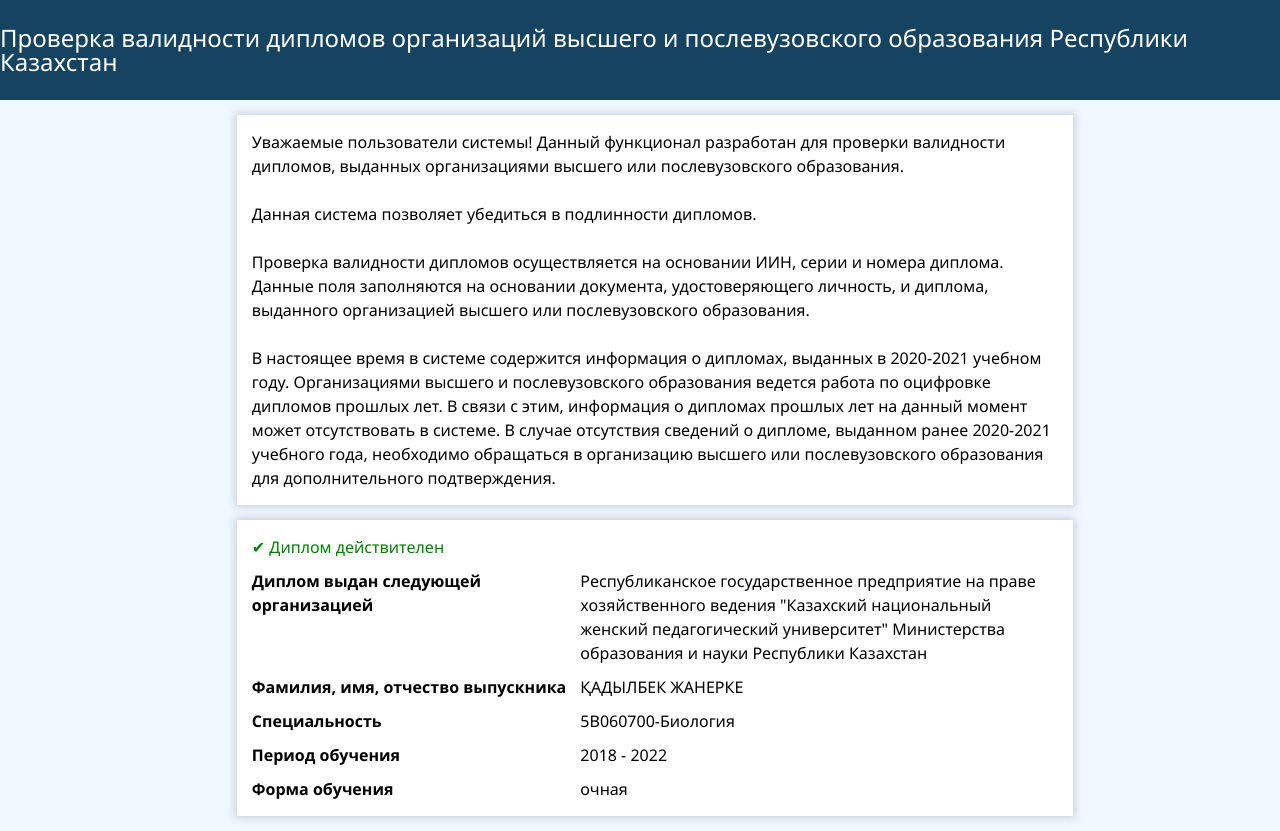
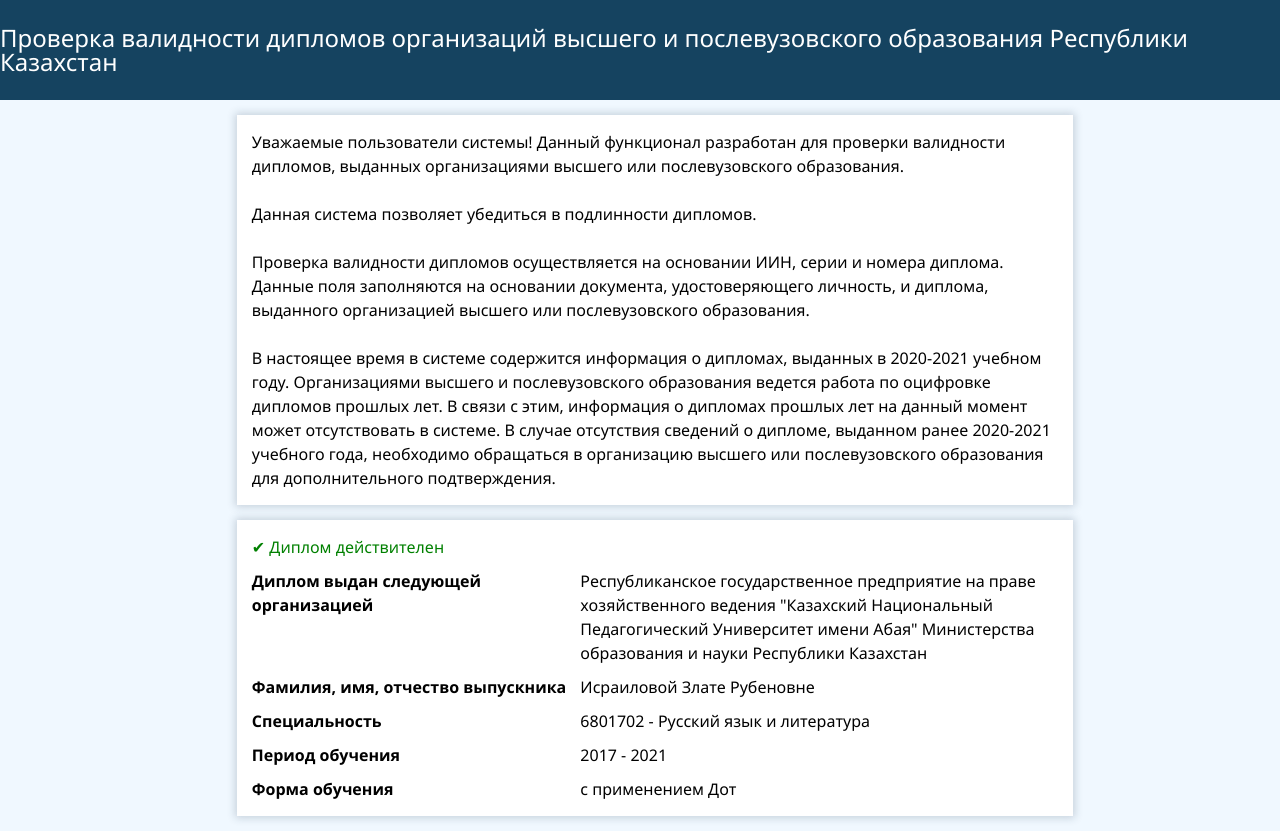
Before and after one commit to kzCertificateTest/00017728127, a plain HTML site: page index.html in a window 1280 px wide. Drawn offline with Linux system fonts and the light colour scheme.

Commit message:
Update index.html

```diff
--- a/index.html
+++ b/index.html
@@ -27,19 +27,19 @@
                 <div class="result__content">
                     <p style="font-weight: bold;">Диплом выдан следующей организацией</p>
                     <!-- редакт -->
-                    <p>Республиканское государственное предприятие на праве хозяйственного ведения "Казахский национальный женский педагогический университет" Министерства образования и науки Республики Казахстан</p>
+                    <p>Республиканское государственное предприятие на праве хозяйственного ведения "Казахский Национальный Педагогический Университет имени Абая" Министерства образования и науки Республики Казахстан</p>
                     <p style="font-weight: bold;">Фамилия, имя, отчество выпускника</p>
                     <!-- редакт -->
-                    <p>ҚАДЫЛБЕК ЖАНЕРКЕ</p>
+                    <p>Исраиловой Злате Рубеновне</p>
                     <p style="font-weight: bold;">Специальность</p>
                     <!-- редакт -->
-                    <p>5В060700-Биология</p>
+                    <p>6801702 - Русский язык и литература </p>
                     <p style="font-weight: bold;">Период обучения</p>
                     <!-- редакт -->
-                    <p>2018 - 2022</p>
+                    <p>2017 - 2021</p>
                     <p style="font-weight: bold;">Форма обучения</p>
                     <!-- редакт -->
-                    <p>очная</p>
+                    <p>с применением Дот</p>
                 </div>
             </div>
         </main>
```
